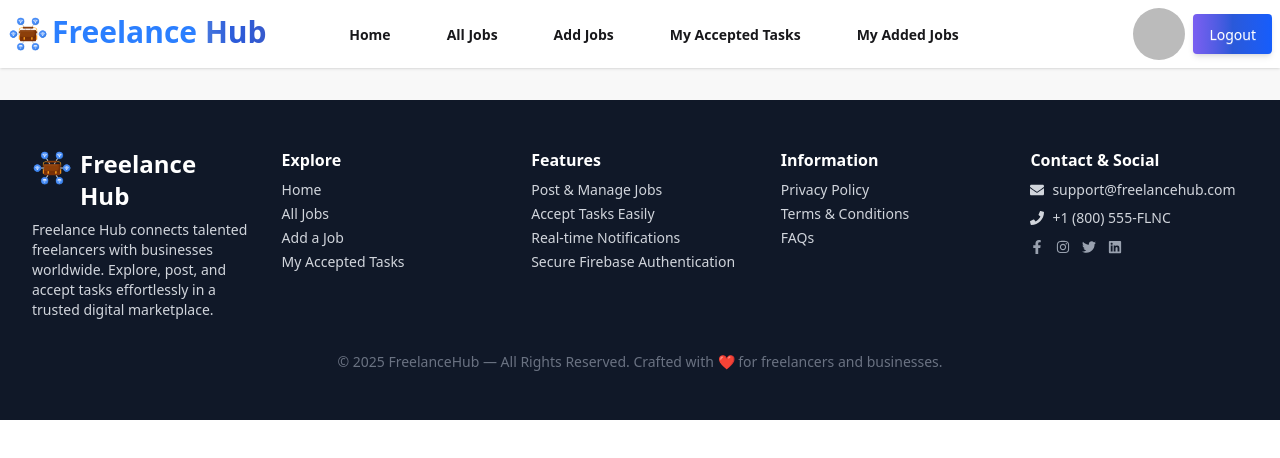
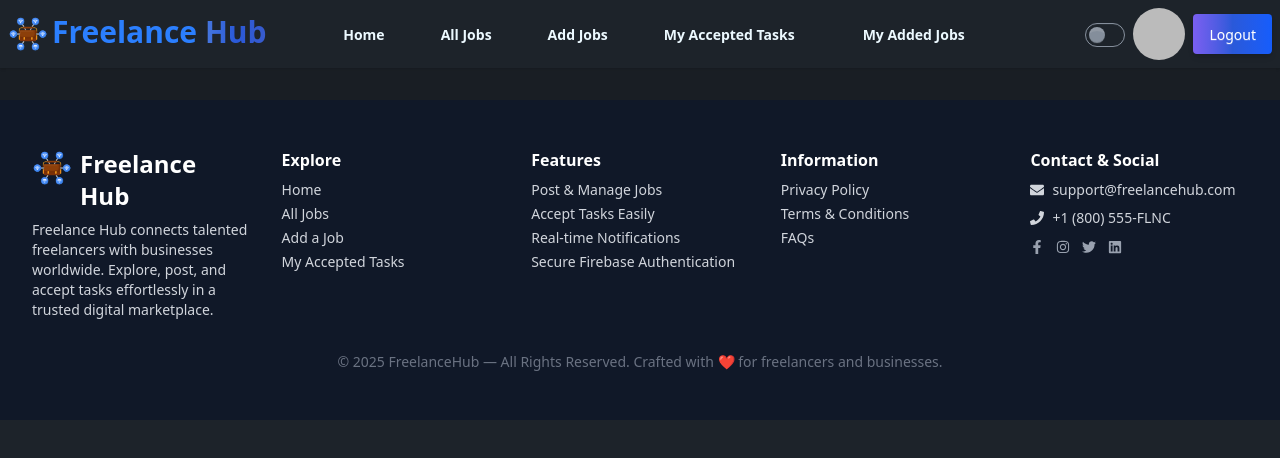
Before and after one commit to shanaztuli/freelanceHub-client, a React (Vite) app: page /auth in a window 1280 px wide. Shown: the top 458 px of the page. Built offline with nearby package versions, Linux system fonts and the light colour scheme; no server answers; sample sign-in values are in the browser's storage.

Commit message:
added the functions of theme toggle

```diff
--- a/index.html
+++ b/index.html
@@ -1,5 +1,5 @@
 <!doctype html>
-<html lang="en">
+<html lang="en" data-theme="dark">
   <head>
     <meta charset="UTF-8" />
     <link rel="icon" type="image/svg+xml" href="/logos.png" />
--- a/src/Components/Navbar/Navbar.jsx
+++ b/src/Components/Navbar/Navbar.jsx
@@ -7,9 +7,18 @@ import { toast } from "react-toastify";
 import userLogo from '../../assets/user.png'
 
 const Navbar = () => {
-const { user, logOut, loading } = use(AuthContext);
+const { user, logOut,} = use(AuthContext);
 
 
+const handleTheme =(checked)=>{
+  const html = document.querySelector('html');
+  if(checked){
+    html.setAttribute('data-theme','dark')
+  }else {
+    html.setAttribute('data-theme', 'light')
+  }
+
+}
 
   const links = (
     <>
@@ -63,7 +72,7 @@ const { user, logOut, loading } = use(AuthContext);
               My Accepted Tasks
             </NavLink>
           </li>
-          <li className="ml-2 font-bold">
+          <li className="ml-2 md:ml-5 font-bold">
             <NavLink
               to={"/myAddedJobs"}
               className={({ isActive }) =>
@@ -77,6 +86,15 @@ const { user, logOut, loading } = use(AuthContext);
           </li>
         </>
       )}
+
+      <div className=" md:hidden block ml-4">
+        <input
+          onChange={(e) => handleTheme(e.target.checked)}
+          type="checkbox"
+          defaultChecked={localStorage.getItem("theme") === "dark"}
+          className="toggle mr-2"
+        />
+      </div>
     </>
   );
   const handleLogOut = () => {
@@ -130,6 +148,15 @@ const { user, logOut, loading } = use(AuthContext);
         <ul className="menu menu-horizontal px-1 ml-5 gap-x-6">{links}</ul>
       </div>
       <div className="navbar-end">
+        <div className=" hidden md:block">
+          <input
+            onChange={(e) => handleTheme(e.target.checked)}
+            type="checkbox"
+            defaultChecked={localStorage.getItem("theme") === "dark"}
+            className="toggle mr-2"
+          />
+        </div>
+
         {user && (
           <img
             className="w-13 h-13 mr-2 rounded-full"
@@ -151,7 +178,10 @@ const { user, logOut, loading } = use(AuthContext);
               {" "}
               Login
             </Link>
-            <Link to="/auth/register" className="btn ml-2 bg-base-200 font-bold ">
+            <Link
+              to="/auth/register"
+              className="btn ml-2 bg-base-200 font-bold "
+            >
               {" "}
               Register
             </Link>
--- a/src/index.css
+++ b/src/index.css
@@ -1,12 +1,13 @@
 @import "tailwindcss";
 @plugin "daisyui";
 
-@plugin "daisyui/theme" {
-  name: "light";
-  default: true;
-  --color-primary: #632EE3;
-  --color-secondary: teal;
+@plugin "daisyui" {
+  themes: light --default, dark --prefersdark;
 }
+
+@custom-variant dark (&:where([data-theme=dark], [data-theme=dark] *));
+
+
 
 .btn-primary {
   @apply bg-gradient-to-r from-[hsl(251,84%,66%)] via-[#2a59d9] to-[#155dfc]
```
